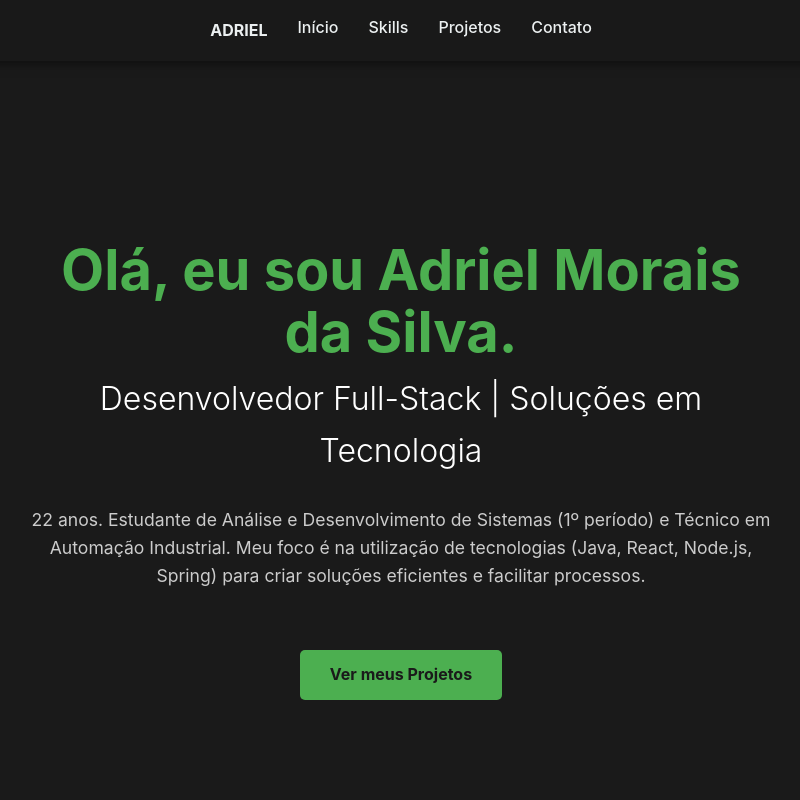
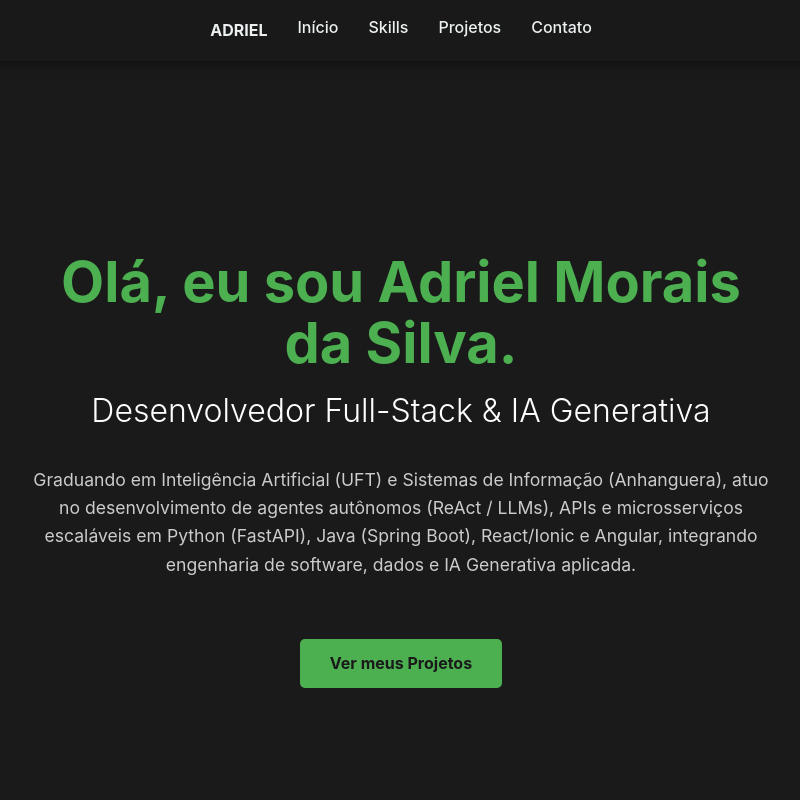
Before and after one commit to AadrielL/MeuPortifolio, a React (Create React App) app: page / in a window 1280 px wide. Shown: the top 800 px of the page, without its empty margins (239-1039 px from the left). Built offline with nearby package versions, Linux system fonts and the light colour scheme.

Commit message:
feat(apresentacao): atualiza biografia para foco em IA Generativa, UFT e Full-Stack

```diff
--- a/src/sections/Apresentacao.tsx
+++ b/src/sections/Apresentacao.tsx
@@ -15,15 +15,16 @@ const Apresentacao: React.FC = () => {
 
                 {/* Animação do título, vindo da direita */}
                 <AnimatedSection direction="right" delay={0.5} amount={0.8}>
-                    <h2 className="sub-title">Desenvolvedor Full-Stack | Soluções em Tecnologia</h2>
+                    <h2 className="sub-title">Desenvolvedor Full-Stack &amp; IA Generativa</h2>
                 </AnimatedSection>
 
                 {/* Animação do texto de background, vindo de baixo */}
                 <AnimatedSection direction="up" delay={0.8} amount={0.5}>
                     <p className="background-text">
-                        22 anos. Estudante de Análise e Desenvolvimento de Sistemas (1º período)
-                        e Técnico em Automação Industrial. Meu foco é na utilização de tecnologias
-                        (Java, React, Node.js, Spring) para criar soluções eficientes e facilitar processos.
+                        Graduando em Inteligência Artificial (UFT) e Sistemas de Informação (Anhanguera),
+                        atuo no desenvolvimento de agentes autônomos (ReAct / LLMs), APIs e microsserviços
+                        escaláveis em Python (FastAPI), Java (Spring Boot), React/Ionic e Angular, integrando
+                        engenharia de software, dados e IA Generativa aplicada.
                     </p>
                 </AnimatedSection>
 
```
